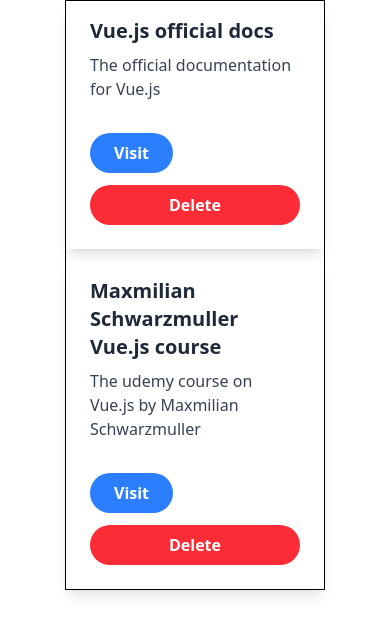
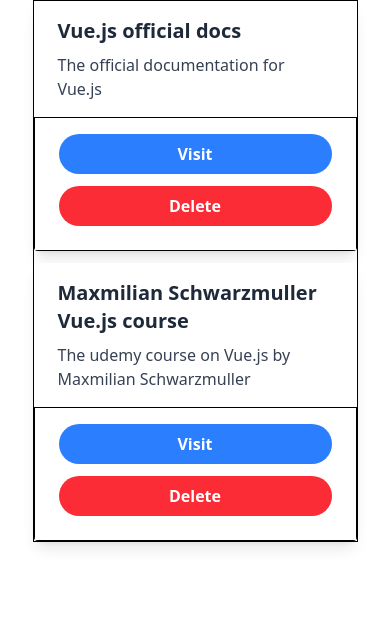
Before and after one commit to HazemPhoenix/The-learning-resources-app, a Vue app: page / in a window 390 px wide. Shown: the top 634 px of the page. Built offline with nearby package versions, Linux system fonts and the light colour scheme.

Commit message:
change card to make it more responsive

```diff
--- a/src/App.vue
+++ b/src/App.vue
@@ -1,5 +1,5 @@
 <template>
-  <ul class="flex flex-col items-center gap-3 border-1 w-8/12 mx-auto">
+  <ul class="flex flex-col items-center gap-3 border-1 w-10/12 sm:w-8/12 mx-auto">
     <ResourceItem v-for="item in learningResources" :item="item" :key="item.id" />
   </ul>
 </template>
--- a/src/components/learning-resources/ResourceItem.vue
+++ b/src/components/learning-resources/ResourceItem.vue
@@ -8,9 +8,9 @@
         {{ item.description }}
       </p>
     </div>
-    <div class="px-6 pt-4 pb-6 flex flex-col sm:flex-row gap-3">
+    <div class="px-6 pt-4 pb-6 flex flex-col sm:flex-row gap-3 border-1">
       <a :href="item.link" target="_blank">
-        <BaseButton />
+        <BaseButton class="w-full" />
       </a>
       <BaseButton class="bg-red-500 hover:bg-red-700">Delete</BaseButton>
     </div>
```
